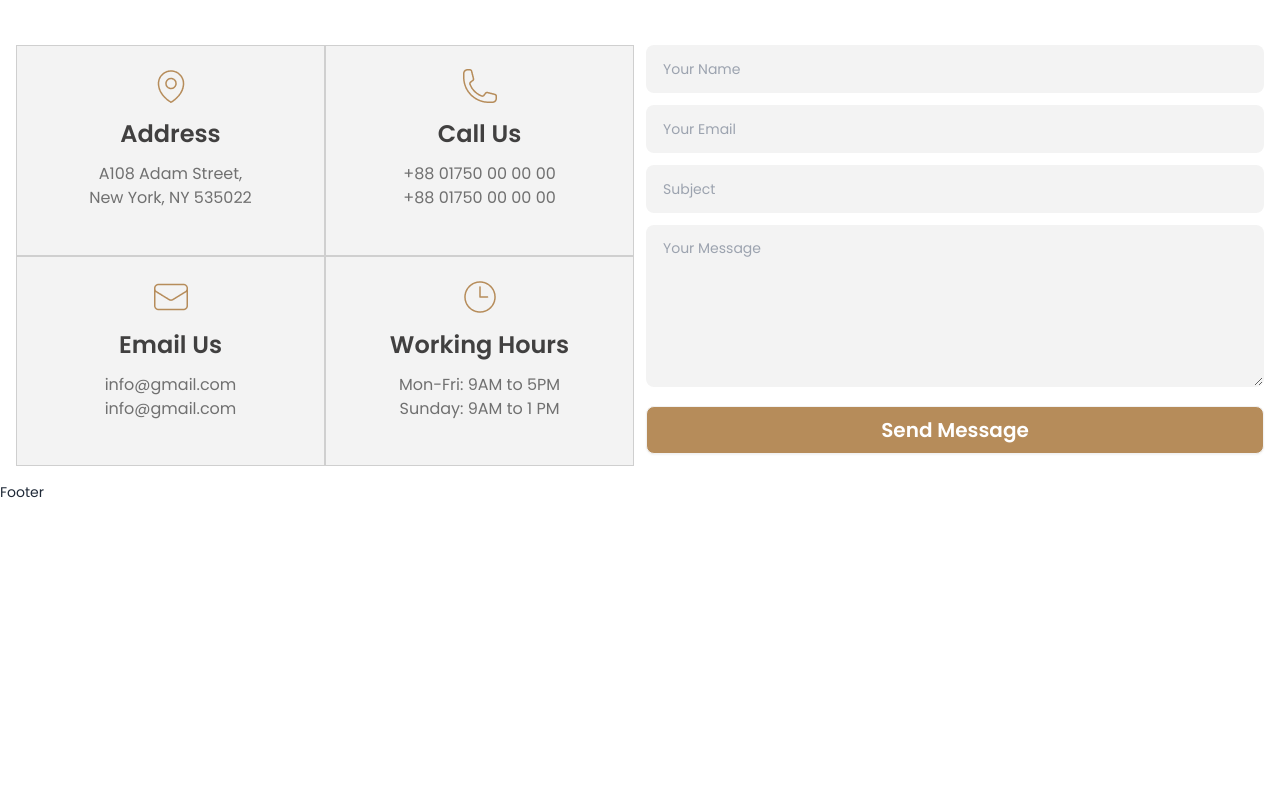
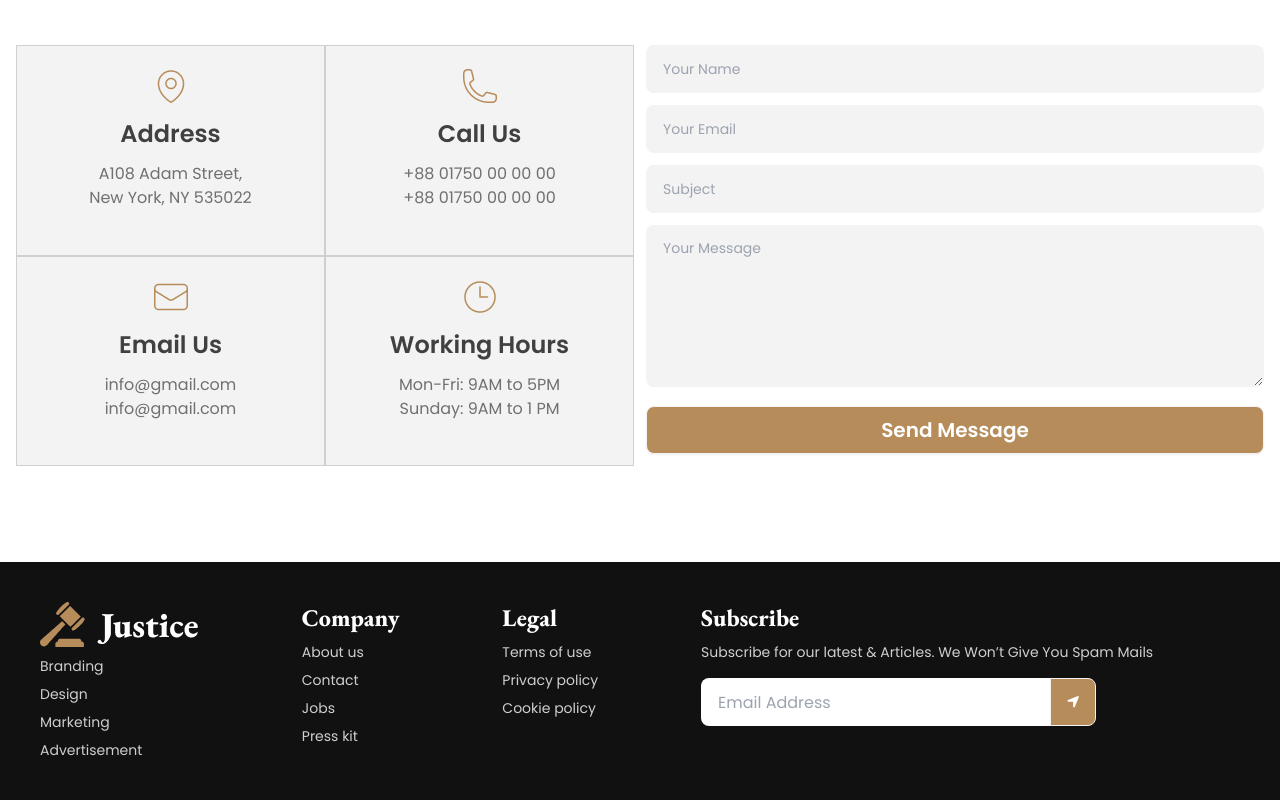
Before and after one commit to developerssaddam/Legal-solution, a plain HTML site: page index.html in a window 1280 px wide. Shown: the part 3500-4300 px from the top of the page. Before the commit the page ends 4002 px from the top, so only its background shows below. Drawn offline with nearby package versions, Linux system fonts and the light colour scheme.

Commit message:
Added footer section

```diff
--- a/index.html
+++ b/index.html
@@ -599,7 +599,7 @@
       </section>
 
       <!-- contact-us-section -->
-      <section class="contact_us">
+      <section class="contact_us mb-20">
         <!-- section-title -->
         <div class="space-y-3 text-center max-w-2xl mx-auto mb-12">
           <h2 class="text-hColor text-4xl font-extrabold font-font_eb">
@@ -681,6 +681,39 @@
       </section>
     </main>
     <!-- Footer-Section -->
-    <footer class="footer">Footer</footer>
+    <footer class="footer p-4 lg:p-10 bg-[#111] ">
+      <nav>
+        <img src="images/logo.png" alt="">
+        <a class="link link-hover text-[#CFCFCF]">Branding</a>
+        <a class="link link-hover text-[#CFCFCF]">Design</a>
+        <a class="link link-hover text-[#CFCFCF]">Marketing</a>
+        <a class="link link-hover text-[#CFCFCF]">Advertisement</a>
+      </nav>
+      <nav>
+        <header class="font_eb text-2xl font-extrabold text-white">Company</header>
+        <a class="link link-hover text-[#CFCFCF]">About us</a>
+        <a class="link link-hover text-[#CFCFCF]">Contact</a>
+        <a class="link link-hover text-[#CFCFCF]">Jobs</a>
+        <a class="link link-hover text-[#CFCFCF]">Press kit</a>
+      </nav>
+      <nav>
+        <header class="font_eb text-2xl font-extrabold text-white">Legal</header>
+        <a class="link link-hover text-[#CFCFCF]">Terms of use</a>
+        <a class="link link-hover text-[#CFCFCF]">Privacy policy</a>
+        <a class="link link-hover text-[#CFCFCF]">Cookie policy</a>
+      </nav>
+      <form>
+        <header class="font_eb text-2xl font-extrabold text-white">Subscribe</header>
+        <fieldset class="form-control">
+          <p class="text-[#CFCFCF] mb-4">Subscribe for our latest & Articles. We Won’t Give You Spam Mails</p>
+          <div class="join">
+            <input type="text" placeholder="Email Address" class="input text-[#A0A0A0] join-item" />
+            <button class="btn bg-btnBg join-item text-white">
+              <i class="fa-solid fa-location-arrow"></i>
+            </button>
+          </div>
+        </fieldset>
+      </form>
+    </footer>
   </body>
 </html>
```
